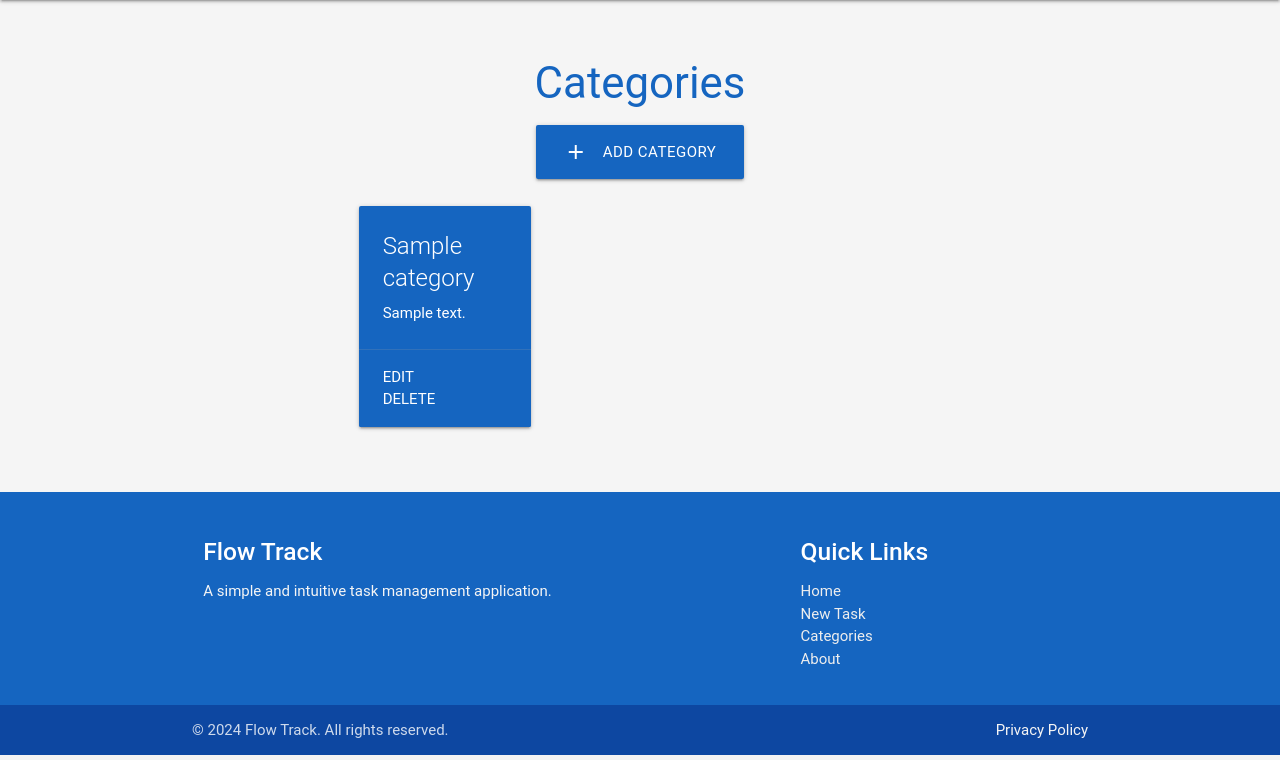
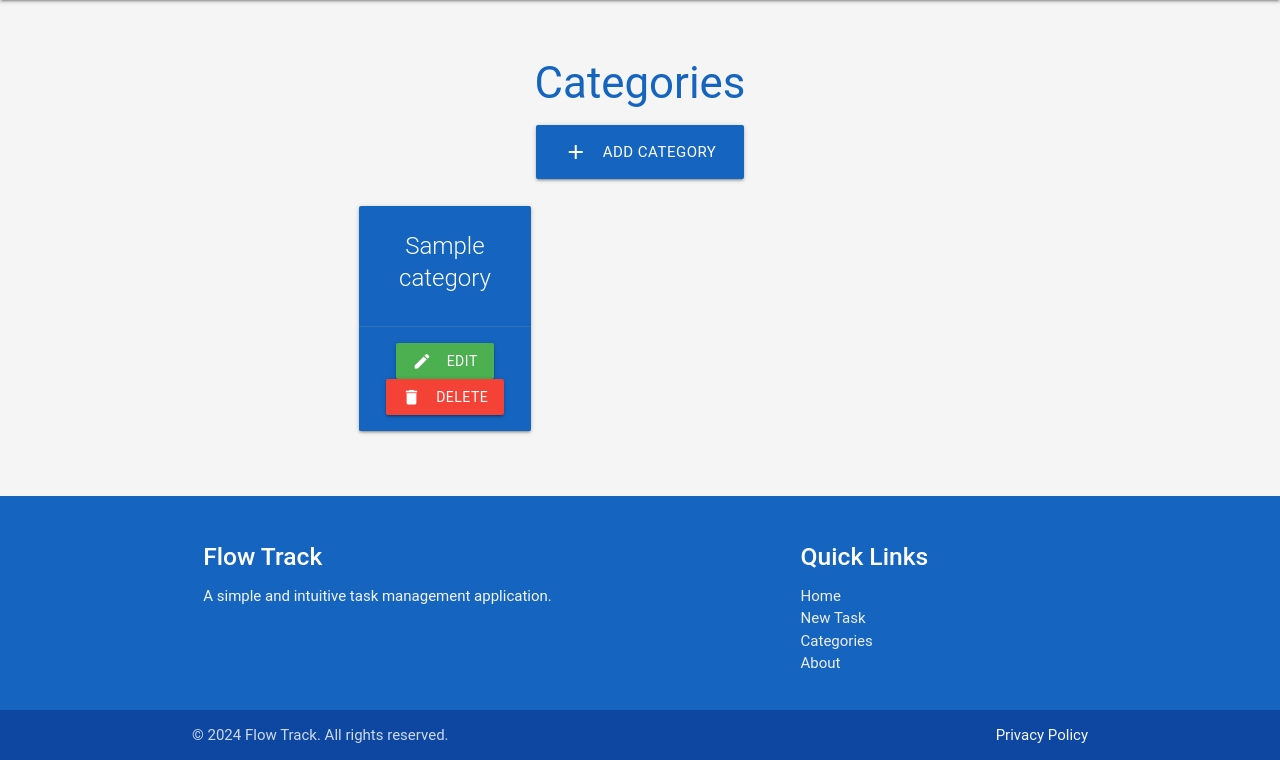
Before and after one commit to yosephdev/flow-track, a Python web app: template taskmanager/templates/categories.html in a window 1280 px wide. Shown: the part 64-824 px from the top of the page. Run offline with Jinja, Linux system fonts and the light colour scheme; the template is opened without the code that fills it: most values are stand-ins (such as "Sample title", 1, 10 or a date in 2020).

Commit message:
style: Update edit and delete buttons appearance

```diff
--- a/taskmanager/templates/categories.html
+++ b/taskmanager/templates/categories.html
@@ -16,14 +16,19 @@
   <div class="row">
     {% for category in categories %}
     <div class="col s12 m6 l4">
-      <div class="card blue darken-3">
+      <div class="card blue darken-3 center-align">
         <div class="card-content white-text">
           <span class="card-title">{{ category.category_name }}</span>
-          <p>{{ category.category_description }}</p>
         </div>
         <div class="card-action">
-          <a href="#" class="white-text">Edit</a>
-          <a href="#" class="white-text">Delete</a>
+          <a href="#" class="waves-effect waves-light btn green btn-margin-right">
+            <i class="material-icons left">edit</i>
+            Edit
+          </a>
+          <a href="#" class="waves-effect waves-light btn red">
+            <i class="material-icons left">delete</i>
+            Delete
+          </a>
         </div>
       </div>
     </div>
```
